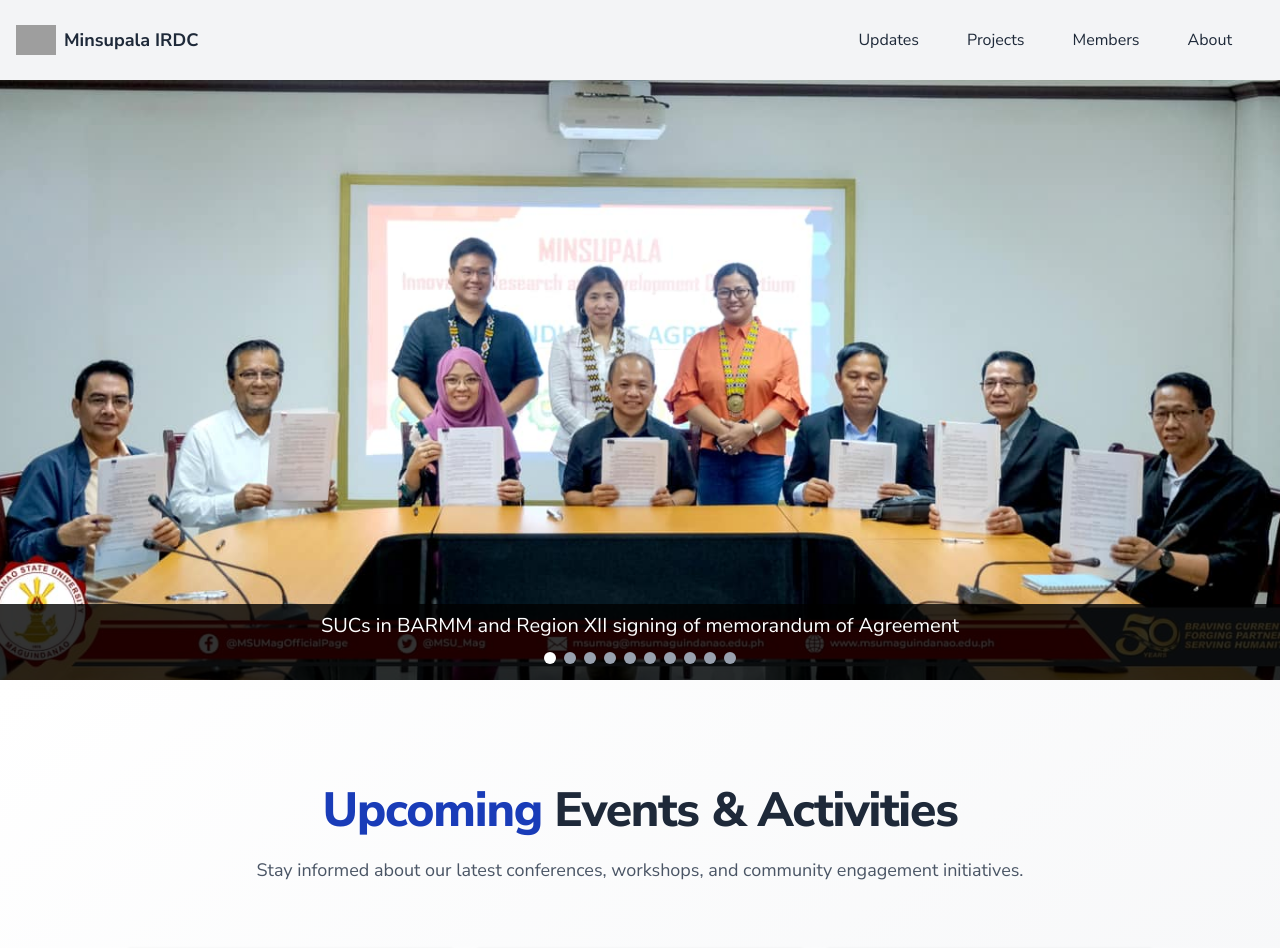
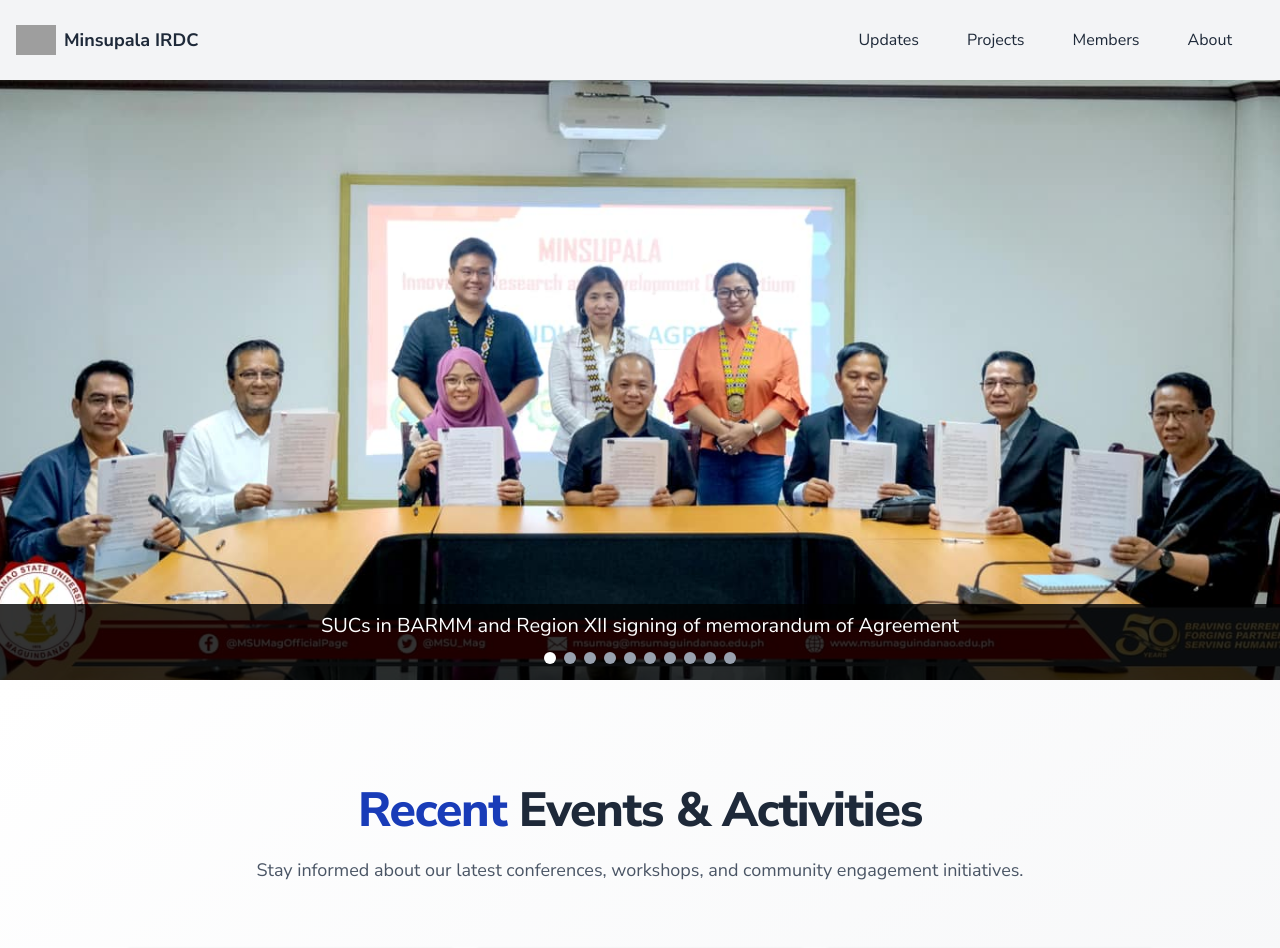
Before and after one commit to minsupala-irdc/minsupalairdc.nextjs.frontend, a Next.js app: page / in a window 1280 px wide. Shown: the top 948 px of the page. Built offline with nearby package versions, Linux system fonts and the light colour scheme; grey boxes are pictures that could not be loaded; a web font is replaced by a local one.

Commit message:
fixed added ampersand sign in the IRDC spellout since it was missing

```diff
--- a/src/app/page.tsx
+++ b/src/app/page.tsx
@@ -129,7 +129,7 @@ function CreateEventList() {
           {" "}
           {/* Increased bottom margin for better spacing */}
           <h2 className="text-3xl md:text-5xl font-extrabold text-gray-800 mb-4 tracking-tight leading-tight px-5 md:px-0">
-            <span className="text-blue-800">Upcoming</span> Events & Activities
+            <span className="text-blue-800">Recent</span> Events & Activities
           </h2>
           {/* Subtitle */}
           <p className="md:text-lg text-xl text-gray-600 max-w-5xl mx-auto text-center px-5 md:px-0">
@@ -235,7 +235,7 @@ function CreateConsortiumMemberSection() {
           {/* <span className="text-blue-800">Upcoming</span> Events & Activities */}
           Mindanao Sulu Palawan{" "}
           <span className="text-blue-800">
-            Innovative Research <br />
+            Innovative Research &<br />
             Development Consortium
           </span>
         </h2>
```
